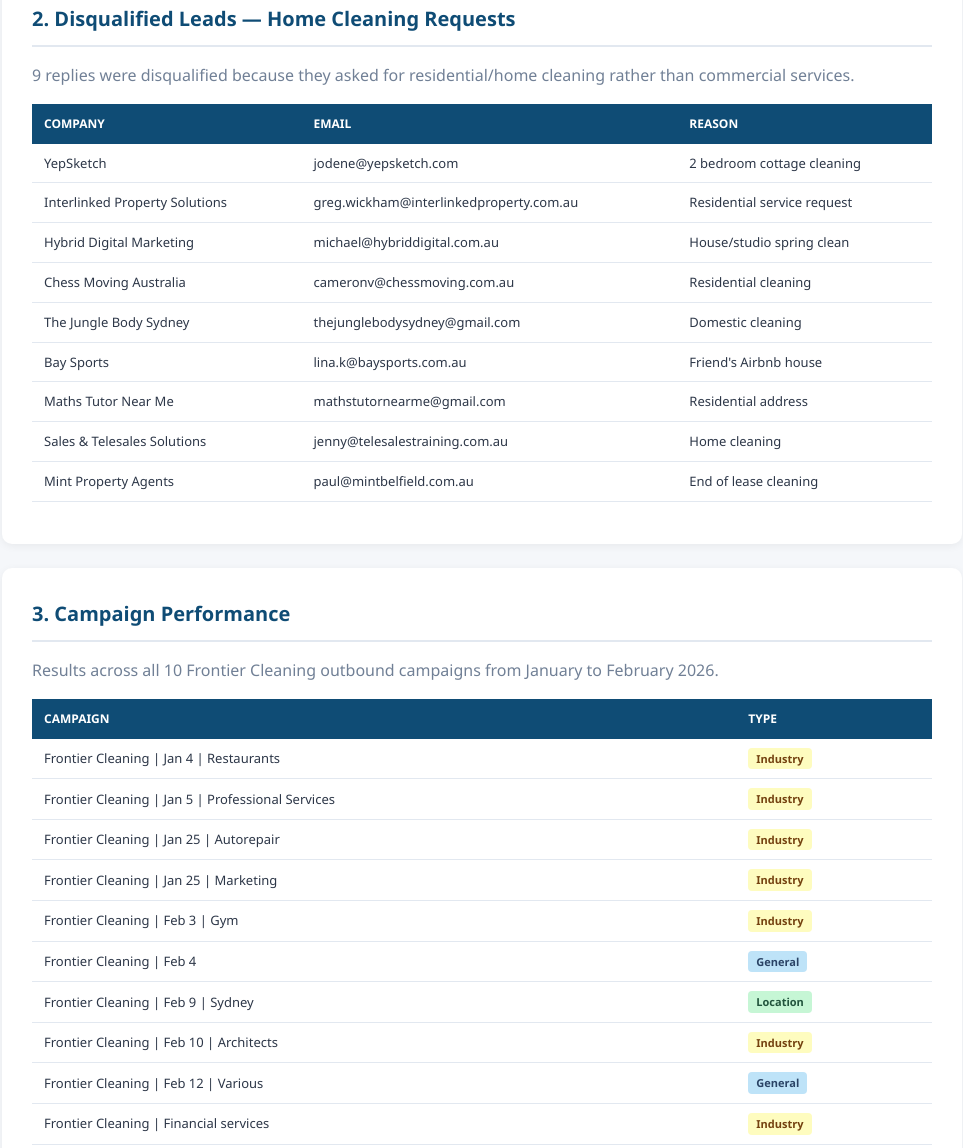
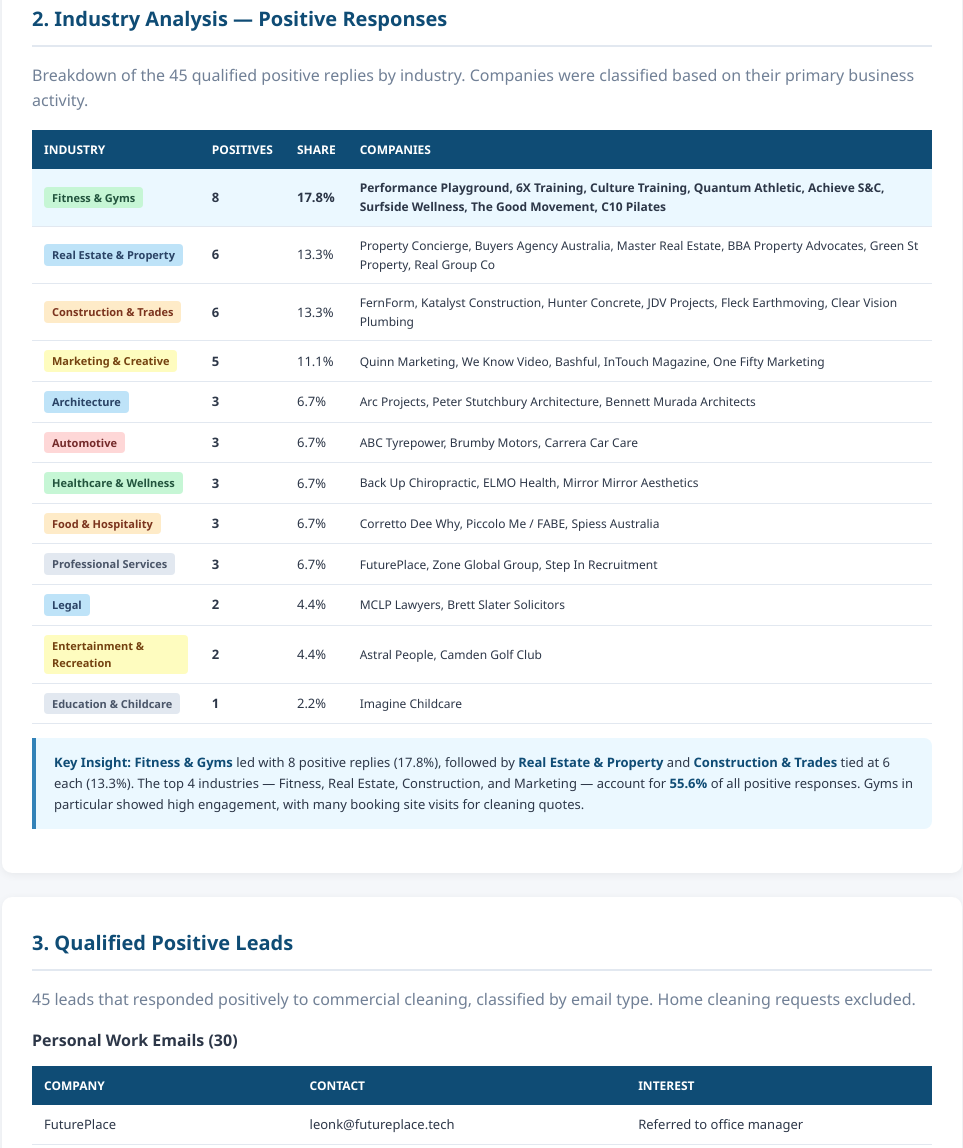
Before and after one commit to malak-afk/frontier-report, a plain HTML site: page index.html in a window 1280 px wide. Shown: the part 971-2119 px from the top of the page, without its empty margins (158-1121 px from the left). Drawn offline with Linux system fonts and the light colour scheme.

Commit message:
Replace disqualified leads and campaign sections with industry analysis

```diff
--- a/index.html
+++ b/index.html
@@ -98,48 +98,95 @@
   </div>
 </div>
 
-<!-- SECTION 2: NOT QUALIFIED -->
+<!-- SECTION 2: INDUSTRY ANALYSIS -->
 <div class="section">
-  <h2>2. Disqualified Leads — Home Cleaning Requests</h2>
-  <p style="margin-bottom: 16px; color: #718096;">9 replies were disqualified because they asked for residential/home cleaning rather than commercial services.</p>
+  <h2>2. Industry Analysis — Positive Responses</h2>
+  <p style="margin-bottom: 16px; color: #718096;">Breakdown of the 45 qualified positive replies by industry. Companies were classified based on their primary business activity.</p>
 
   <table>
-    <tr><th>Company</th><th>Email</th><th>Reason</th></tr>
-    <tr><td>YepSketch</td><td>jodene@yepsketch.com</td><td>2 bedroom cottage cleaning</td></tr>
-    <tr><td>Interlinked Property Solutions</td><td>greg.wickham@interlinkedproperty.com.au</td><td>Residential service request</td></tr>
-    <tr><td>Hybrid Digital Marketing</td><td>michael@hybriddigital.com.au</td><td>House/studio spring clean</td></tr>
-    <tr><td>Chess Moving Australia</td><td>cameronv@chessmoving.com.au</td><td>Residential cleaning</td></tr>
-    <tr><td>The Jungle Body Sydney</td><td>thejunglebodysydney@gmail.com</td><td>Domestic cleaning</td></tr>
-    <tr><td>Bay Sports</td><td>lina.k@baysports.com.au</td><td>Friend's Airbnb house</td></tr>
-    <tr><td>Maths Tutor Near Me</td><td>mathstutornearme@gmail.com</td><td>Residential address</td></tr>
-    <tr><td>Sales & Telesales Solutions</td><td>jenny@telesalestraining.com.au</td><td>Home cleaning</td></tr>
-    <tr><td>Mint Property Agents</td><td>paul@mintbelfield.com.au</td><td>End of lease cleaning</td></tr>
+    <tr><th>Industry</th><th>Positives</th><th>Share</th><th>Companies</th></tr>
+    <tr class="highlight">
+      <td><span class="tag tag-green">Fitness & Gyms</span></td>
+      <td><strong>8</strong></td>
+      <td><strong>17.8%</strong></td>
+      <td style="font-size:12px;">Performance Playground, 6X Training, Culture Training, Quantum Athletic, Achieve S&C, Surfside Wellness, The Good Movement, C10 Pilates</td>
+    </tr>
+    <tr>
+      <td><span class="tag tag-blue">Real Estate & Property</span></td>
+      <td><strong>6</strong></td>
+      <td>13.3%</td>
+      <td style="font-size:12px;">Property Concierge, Buyers Agency Australia, Master Real Estate, BBA Property Advocates, Green St Property, Real Group Co</td>
+    </tr>
+    <tr>
+      <td><span class="tag tag-orange">Construction & Trades</span></td>
+      <td><strong>6</strong></td>
+      <td>13.3%</td>
+      <td style="font-size:12px;">FernForm, Katalyst Construction, Hunter Concrete, JDV Projects, Fleck Earthmoving, Clear Vision Plumbing</td>
+    </tr>
+    <tr>
+      <td><span class="tag tag-yellow">Marketing & Creative</span></td>
+      <td><strong>5</strong></td>
+      <td>11.1%</td>
+      <td style="font-size:12px;">Quinn Marketing, We Know Video, Bashful, InTouch Magazine, One Fifty Marketing</td>
+    </tr>
+    <tr>
+      <td><span class="tag tag-blue">Architecture</span></td>
+      <td><strong>3</strong></td>
+      <td>6.7%</td>
+      <td style="font-size:12px;">Arc Projects, Peter Stutchbury Architecture, Bennett Murada Architects</td>
+    </tr>
+    <tr>
+      <td><span class="tag tag-red">Automotive</span></td>
+      <td><strong>3</strong></td>
+      <td>6.7%</td>
+      <td style="font-size:12px;">ABC Tyrepower, Brumby Motors, Carrera Car Care</td>
+    </tr>
+    <tr>
+      <td><span class="tag tag-green">Healthcare & Wellness</span></td>
+      <td><strong>3</strong></td>
+      <td>6.7%</td>
+      <td style="font-size:12px;">Back Up Chiropractic, ELMO Health, Mirror Mirror Aesthetics</td>
+    </tr>
+    <tr>
+      <td><span class="tag tag-orange">Food & Hospitality</span></td>
+      <td><strong>3</strong></td>
+      <td>6.7%</td>
+      <td style="font-size:12px;">Corretto Dee Why, Piccolo Me / FABE, Spiess Australia</td>
+    </tr>
+    <tr>
+      <td><span class="tag tag-gray">Professional Services</span></td>
+      <td><strong>3</strong></td>
+      <td>6.7%</td>
+      <td style="font-size:12px;">FuturePlace, Zone Global Group, Step In Recruitment</td>
+    </tr>
+    <tr>
+      <td><span class="tag tag-blue">Legal</span></td>
+      <td><strong>2</strong></td>
+      <td>4.4%</td>
+      <td style="font-size:12px;">MCLP Lawyers, Brett Slater Solicitors</td>
+    </tr>
+    <tr>
+      <td><span class="tag tag-yellow">Entertainment & Recreation</span></td>
+      <td><strong>2</strong></td>
+      <td>4.4%</td>
+      <td style="font-size:12px;">Astral People, Camden Golf Club</td>
+    </tr>
+    <tr>
+      <td><span class="tag tag-gray">Education & Childcare</span></td>
+      <td><strong>1</strong></td>
+      <td>2.2%</td>
+      <td style="font-size:12px;">Imagine Childcare</td>
+    </tr>
   </table>
+
+  <div class="insight">
+    <strong>Key Insight:</strong> <strong>Fitness & Gyms</strong> led with 8 positive replies (17.8%), followed by <strong>Real Estate & Property</strong> and <strong>Construction & Trades</strong> tied at 6 each (13.3%). The top 4 industries — Fitness, Real Estate, Construction, and Marketing — account for <strong>55.6%</strong> of all positive responses. Gyms in particular showed high engagement, with many booking site visits for cleaning quotes.
+  </div>
 </div>
 
-<!-- SECTION 3: CAMPAIGN PERFORMANCE -->
+<!-- SECTION 3: POSITIVE LEADS -->
 <div class="section">
-  <h2>3. Campaign Performance</h2>
-  <p style="margin-bottom: 16px; color: #718096;">Results across all 10 Frontier Cleaning outbound campaigns from January to February 2026.</p>
-
-  <table>
-    <tr><th>Campaign</th><th>Type</th></tr>
-    <tr><td>Frontier Cleaning | Jan 4 | Restaurants</td><td><span class="tag tag-yellow">Industry</span></td></tr>
-    <tr><td>Frontier Cleaning | Jan 5 | Professional Services</td><td><span class="tag tag-yellow">Industry</span></td></tr>
-    <tr><td>Frontier Cleaning | Jan 25 | Autorepair</td><td><span class="tag tag-yellow">Industry</span></td></tr>
-    <tr><td>Frontier Cleaning | Jan 25 | Marketing</td><td><span class="tag tag-yellow">Industry</span></td></tr>
-    <tr><td>Frontier Cleaning | Feb 3 | Gym</td><td><span class="tag tag-yellow">Industry</span></td></tr>
-    <tr><td>Frontier Cleaning | Feb 4</td><td><span class="tag tag-blue">General</span></td></tr>
-    <tr><td>Frontier Cleaning | Feb 9 | Sydney</td><td><span class="tag tag-green">Location</span></td></tr>
-    <tr><td>Frontier Cleaning | Feb 10 | Architects</td><td><span class="tag tag-yellow">Industry</span></td></tr>
-    <tr><td>Frontier Cleaning | Feb 12 | Various</td><td><span class="tag tag-blue">General</span></td></tr>
-    <tr><td>Frontier Cleaning | Financial services</td><td><span class="tag tag-yellow">Industry</span></td></tr>
-  </table>
-</div>
-
-<!-- SECTION 4: POSITIVE LEADS -->
-<div class="section">
-  <h2>4. Qualified Positive Leads</h2>
+  <h2>3. Qualified Positive Leads</h2>
   <p style="margin-bottom: 16px; color: #718096;">45 leads that responded positively to commercial cleaning, classified by email type. Home cleaning requests excluded.</p>
 
   <h3>Personal Work Emails (30)</h3>
```
